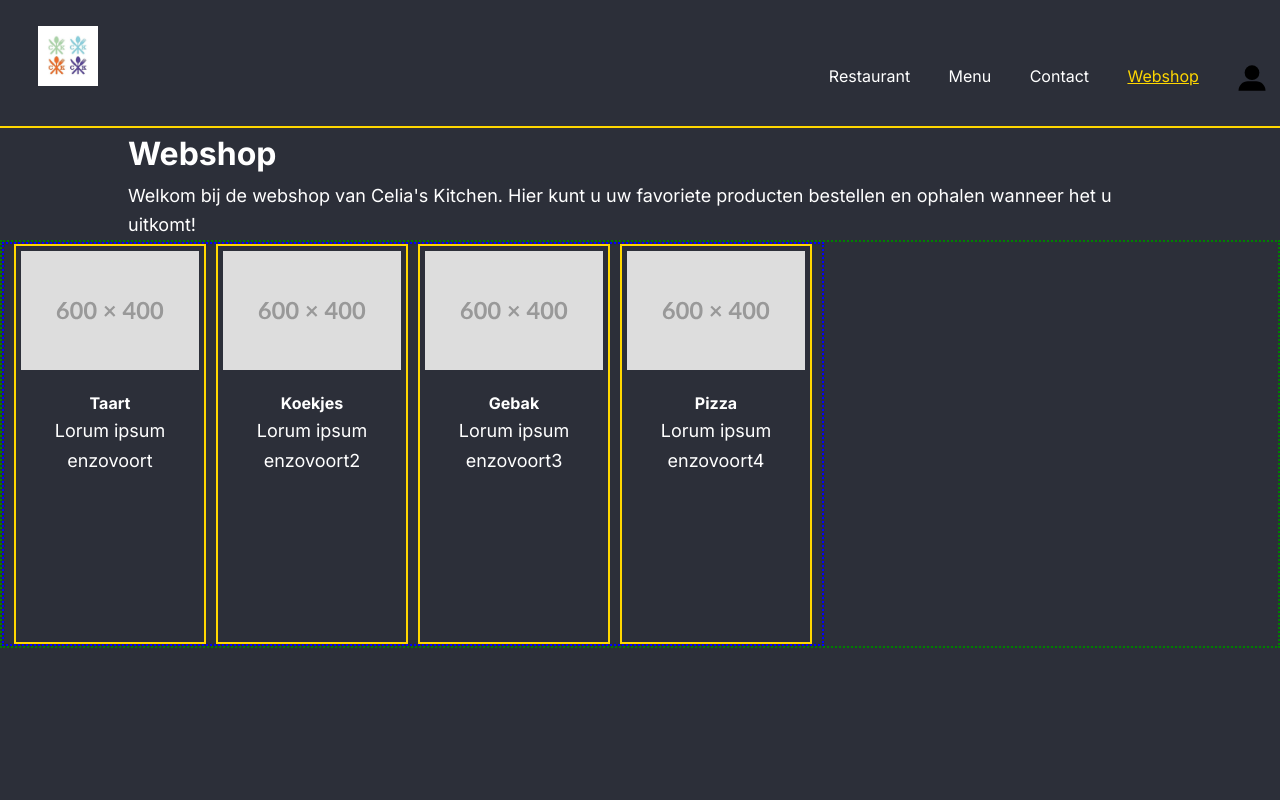
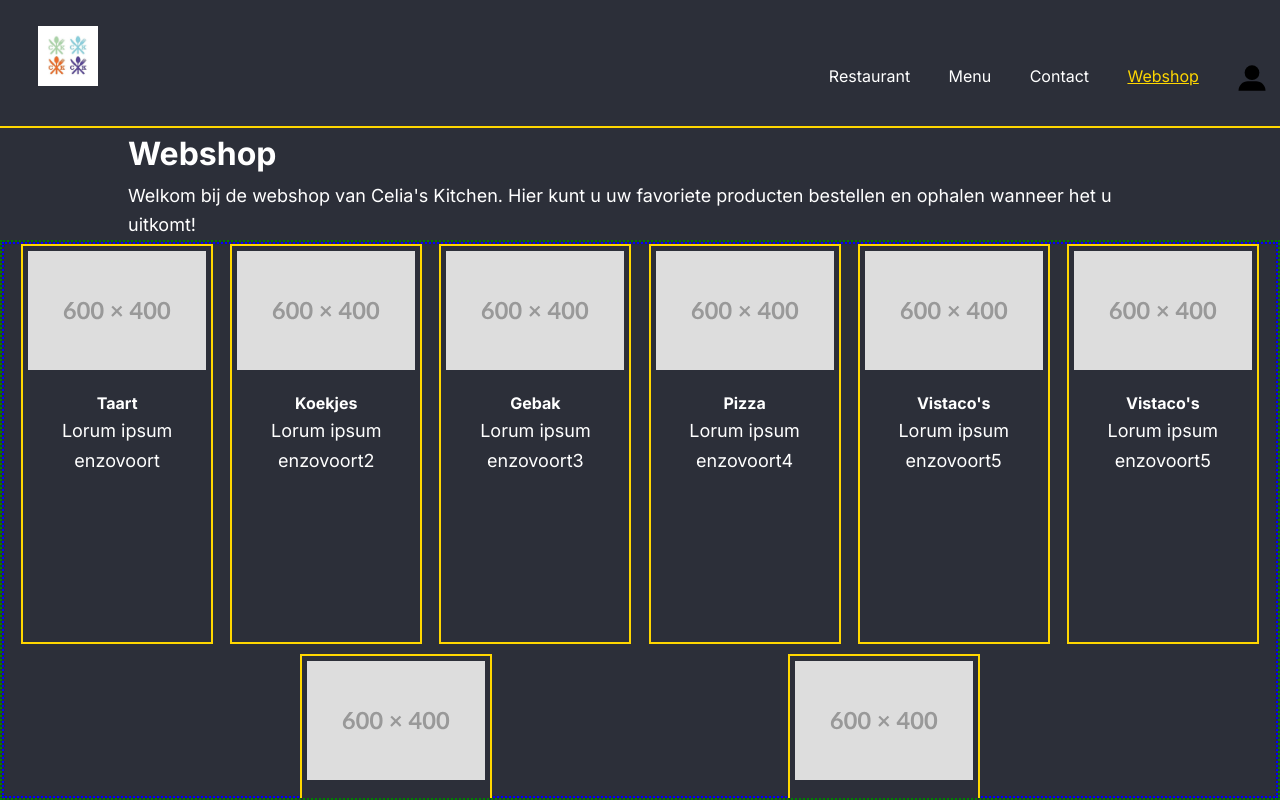
Before and after one commit to RemyLauryssen/Eindopdracht, a React (Vite) app: page /webshop in a window 1280 px wide. Built offline with nearby package versions, Linux system fonts and the light colour scheme.

Commit message:
Made improvements to the webshop

```diff
--- a/src/pages/product/Product.css
+++ b/src/pages/product/Product.css
@@ -1,47 +1,47 @@
+.webshop-introduction {
+    height: 14vh;
+}
+
+
+.webshop-main-container {
+    display: flex;
+    border: 2px dotted green;
+    max-height: 70vh;
+    overflow-y: scroll;
+}
+
+.product-catalog {
+    display: flex;
+    justify-content: space-evenly;
+    border: 2px dotted blue;
+    padding: 0 10px;
+    gap: 10px;
+    flex-wrap: wrap;
+}
+
 .product-card {
-    flex-basis: 140px;
-    /*border: 1px solid black;*/
-    background: white;
-    border-radius: 4px;
-    flex-grow: 1;
-    flex-shrink: 0;
-    margin: 8px;
-    padding: 12px;
-    box-shadow:
-            0 2.8px 2.2px rgba(0, 0, 0, 0.034),
-            0 6.7px 5.3px rgba(0, 0, 0, 0.048),
-            0 12.5px 10px rgba(0, 0, 0, 0.06),
-            0 22.3px 17.9px rgba(0, 0, 0, 0.072),
-            0 41.8px 33.4px rgba(0, 0, 0, 0.086),
-            0 100px 80px rgba(0, 0, 0, 0.12);
-
+    border: 2px solid gold;
+    height: 50vh;
+    width: 15vw;
     display: flex;
     flex-direction: column;
     align-items: center;
-    font-weight: 300;
 }
 
-.product-card ul {
-    list-style-type: none;
-    margin: 0;
-    padding: 0;
-    width: 100%;
-    display: flex;
-    flex-direction: column;
-    justify-content: space-evenly;
-    flex-wrap: wrap;
+.product-card > img {
+    max-height: 145px;
+    padding: 5px;
 }
 
-.product-card p:last-of-type {
-    /*background: ;*/
-    margin: 16px 0 4px 0;
+.product-card > h4 {
+    margin-top: 15px;
 }
 
+.product-card > p {
+    text-align: center;
+    padding: 0;
+}
 
-.product-card li {
-    padding: 4px;
-    margin: 4px;
-    background: #ededed;
-    border-radius: 4px;
-    text-align: center;
+.product-image {
+    padding: 10px 10px 0 10px;
 }
--- a/src/pages/product/Product.jsx
+++ b/src/pages/product/Product.jsx
@@ -1,77 +1,23 @@
 import './Product.css';
 import {useEffect, useState} from 'react';
-import axios from 'axios';
-import placeholderData from "../product/placeholderData.json";
+import {webshopProduct} from "./WebshopProduct.js";
 
 
-function Product({ endpoint }) {
-    const [product, setProduct] = useState({});
-    const [loading, toggleLoading] = useState(false);
-    const [error, toggleError] = useState(false);
+function Product() {
+    return (
+        webshopProduct.map((webshopProduct) => {
+            return (<div key={webshopProduct.id}>
+                <div className="product-card">
+                    <img src={webshopProduct.image}
+                         alt="placeholder image"
+                         className="product-image"/>
+                    <h4 className={webshopProduct.name}>{webshopProduct.name}</h4>
+                    <p>{webshopProduct.shortDescription}</p>
+                </div>
 
-    useEffect(() => {
-        const controller = new AbortController();
+            </div>)
+        })
 
-        async function fetchData() {
-            toggleLoading(true);
-            toggleError(false);
-
-            try {
-                const { data } = placeholderData(endpoint, {
-                    signal: controller.signal,
-                });
-                setProduct(data);
-            } catch (e) {
-                if (axios.isCancel(e)) {
-                    console.error('Request is canceled...');
-                } else {
-                    console.error(e);
-                    toggleError(true);
-                }
-            } finally {
-                toggleLoading(false);
-            }
-        }
-
-        if (endpoint) {
-            fetchData();
-        }
-
-        return () => {
-            console.log('Unmount effect triggered');
-            controller.abort();
-        }
-
-    }, []);
-
-
-    return (
-        <article className="product-card">
-            {console.log('Trigger rerender')}
-            {Object.keys(product).length > 0 &&
-                <>
-                    <h2>{product.name}</h2>
-                    <img
-                        alt="Placeholder image"
-                        src={product.image}
-                    />
-                    <p><strong>Allergie-informatie: </strong>{product.allergies.length}</p>
-                    <p><strong>Prijs: </strong>€ {product.price}</p>
-                    <p><strong>Eigenschappen: </strong></p>
-                    <ul>
-                        {product.description.map((description) => {
-                            return (
-                                <li key={`${description.description.name}-${product.name}`}>
-                                    {description.description.name}
-                                </li>
-                            )
-                        })}
-                    </ul>
-                </>
-            }
-            {loading && <p>Bezig met laden...</p>}
-            {Object.keys(product).length === 0 && error && <p>Fout bij ophalen van gegevens...</p>}
-        </article>
     )
 }
 
--- /dev/null
+++ b/src/pages/product/WebshopProduct.js
@@ -0,0 +1,60 @@
+import placeholderImage1 from "../../assets/600x400_1.svg"
+import placeholderImage2 from "../../assets/600x400_2.svg"
+
+export let webshopProduct = [{
+    id: 0,
+    name: "Taart",
+    allergies: "Gluten",
+    shortDescription: "Lorum ipsum enzovoort",
+    image: placeholderImage1
+},
+    {
+        id: 1,
+        name: "Koekjes",
+        allergies: "Suiker",
+        shortDescription: "Lorum ipsum enzovoort2",
+        image: placeholderImage2
+    },
+    {
+        id: 2,
+        name: "Gebak",
+        allergies: "Zeedieren",
+        shortDescription: "Lorum ipsum enzovoort3",
+        image: placeholderImage2
+    },
+    {
+        id: 3,
+        name: "Pizza",
+        allergies: "Kaas",
+        shortDescription: "Lorum ipsum enzovoort4",
+        image: placeholderImage2
+    },
+    {
+        id: 4,
+        name: "Vistaco's",
+        allergies: "Vissticks",
+        shortDescription: "Lorum ipsum enzovoort5",
+        image: placeholderImage2
+    },
+    {
+        id: 5,
+        name: "Vistaco's",
+        allergies: "Vissticks",
+        shortDescription: "Lorum ipsum enzovoort5",
+        image: placeholderImage2
+    },
+    {
+        id: 6,
+        name: "Vistaco's",
+        allergies: "Vissticks",
+        shortDescription: "Lorum ipsum enzovoort5",
+        image: placeholderImage2
+    },
+    {
+        id: 7,
+        name: "Vistaco's",
+        allergies: "Vissticks",
+        shortDescription: "Lorum ipsum enzovoort5",
+        image: placeholderImage2
+    },
+]
--- a/src/pages/webshop/Webshop.jsx
+++ b/src/pages/webshop/Webshop.jsx
@@ -1,7 +1,6 @@
 import React, {useState} from "react";
 import "./Webshop.css";
-import LogoPlaceholder from "../../assets/logo_placeholder.svg";
-import {webshopProduct} from "./WebshopProduct.js";
+import Product from "../product/Product.jsx"
 
 function Webshop() {
 
@@ -16,30 +15,8 @@ function Webshop() {
             </div>
             <div className="webshop-main-container">
                 <div className="product-catalog">
+        <Product/>
 
-                    {webshopProduct.map((webshopProduct) => {
-                        return (<div key={webshopProduct.id}>
-                            <div className="product-card">
-                                <img src={webshopProduct.image}
-                                     alt="placeholder image"
-                                     className="product-image"/>
-                                <h4 className={webshopProduct.name}>{webshopProduct.name}</h4>
-                                <p>{webshopProduct.description}</p>
-                            </div>
-
-                        </div>)
-                    })}
-
-
-                    {/*    <img src={webshopProduct[0].image} alt="Placeholder image"/>*/}
-                    {/*    <h4>{webshopProduct[0].name}</h4>*/}
-                    {/*    <p>{webshopProduct[0].description}</p>*/}
-                    {/*</div>*/}
-                    {/*<div className="product-card">*/}
-                    {/*    <img src={LogoPlaceholder} alt="Placeholder image"/>*/}
-                    {/*</div>*/}
-                    {/*<div className="product-card">*/}
-                    {/*    <img src={LogoPlaceholder} alt="Placeholder image"/>*/}
                 </div>
 
 
--- a/src/pages/webshop/WebshopProduct.js
+++ /dev/null
@@ -1,32 +0,0 @@
-import placeholderImage1 from "../../assets/600x400_1.svg"
-import placeholderImage2 from "../../assets/600x400_2.svg"
-
-export let webshopProduct = [{
-    id: 0,
-    name: "Taart",
-    allergies: "Gluten",
-    description: "Lorum ipsum enzovoort",
-    image: placeholderImage1
-},
-    {
-        id: 1,
-        name: "Koekjes",
-        allergies: "Suiker",
-        description: "Lorum ipsum enzovoort2",
-        image: placeholderImage2
-    },
-    {
-        id: 2,
-        name: "Gebak",
-        allergies: "Zeedieren",
-        description: "Lorum ipsum enzovoort3",
-        image: placeholderImage2
-    },
-    {
-        id: 3,
-        name: "Pizza",
-        allergies: "Kaas",
-        description: "Lorum ipsum enzovoort4",
-        image: placeholderImage2
-    }
-]
```
Also changed, not shown: src/pages/product/placeholderData.json (deleted, +0 -18 lines).
